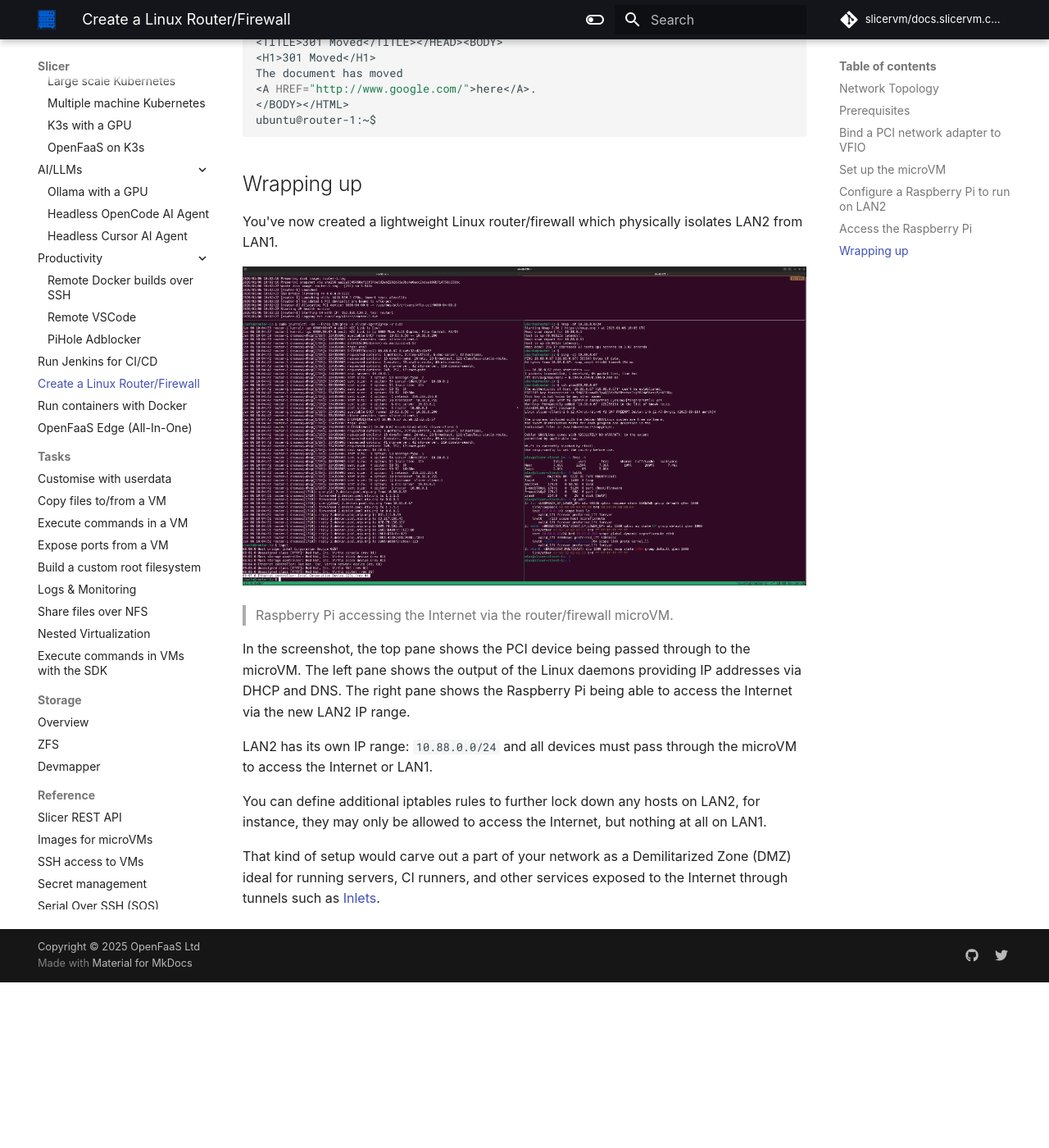
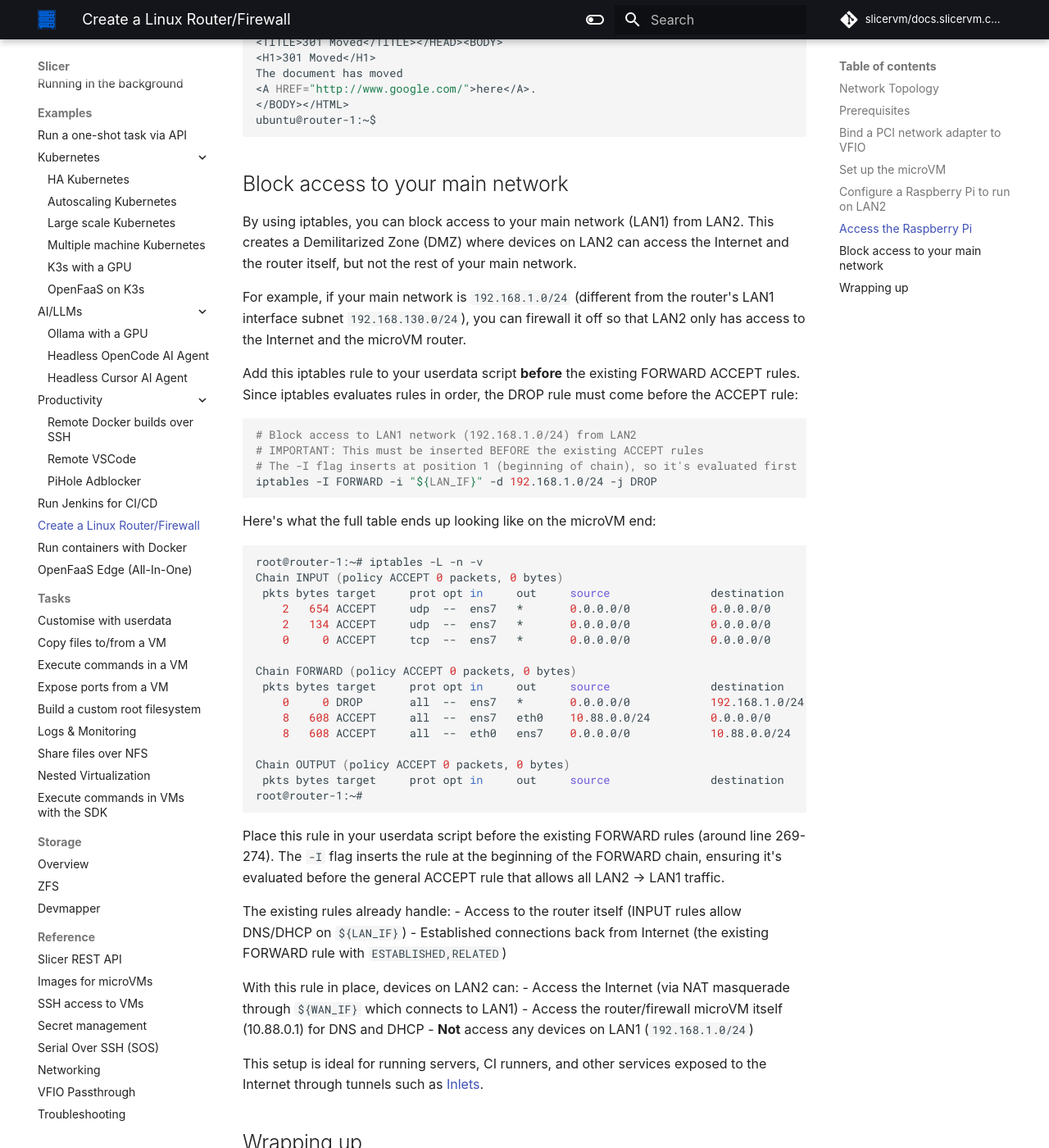
Before and after one commit to slicervm/docs.slicervm.com, an MkDocs documentation site: the page built from docs/examples/router-firewall.md, in a window 1280 px wide and 1400 px high, scrolled down 10549 px. Shown: the whole window at 82% size. Built offline with MkDocs 1.6.1 and Material for MkDocs 9.7.7, drawn with Linux system fonts in a browser that asks for light colours; some web fonts are replaced; comment, search, counter and statistics services are not loaded; before the commit the page ends 11747 px from its top, so only the background shows below that; some of the changed text lies outside the part shown.

Commit message:
Add block for main network
Signed-off-by: Alex Ellis (OpenFaaS Ltd) <alexellis2@gmail.com>

````diff
--- a/docs/examples/router-firewall.md
+++ b/docs/examples/router-firewall.md
@@ -458,6 +458,55 @@
 ubuntu@router-1:~$
 ```
 
+## Block access to your main network
+
+By using iptables, you can block access to your main network (LAN1) from LAN2. This creates a Demilitarized Zone (DMZ) where devices on LAN2 can access the Internet and the router itself, but not the rest of your main network.
+
+For example, if your main network is `192.168.1.0/24` (different from the router's LAN1 interface subnet `192.168.130.0/24`), you can firewall it off so that LAN2 only has access to the Internet and the microVM router.
+
+Add this iptables rule to your userdata script **before** the existing FORWARD ACCEPT rules. Since iptables evaluates rules in order, the DROP rule must come before the ACCEPT rule:
+
+```bash
+# Block access to LAN1 network (192.168.1.0/24) from LAN2
+# IMPORTANT: This must be inserted BEFORE the existing ACCEPT rules
+# The -I flag inserts at position 1 (beginning of chain), so it's evaluated first
+iptables -I FORWARD -i "${LAN_IF}" -d 192.168.1.0/24 -j DROP
+```
+
+Here's what the full table ends up looking like on the microVM end:
+
+```bash
+root@router-1:~# iptables -L -n -v
+Chain INPUT (policy ACCEPT 0 packets, 0 bytes)
+ pkts bytes target     prot opt in     out     source               destination
+    2   654 ACCEPT     udp  --  ens7   *       0.0.0.0/0            0.0.0.0/0            udp dpt:67
+    2   134 ACCEPT     udp  --  ens7   *       0.0.0.0/0            0.0.0.0/0            udp dpt:53
+    0     0 ACCEPT     tcp  --  ens7   *       0.0.0.0/0            0.0.0.0/0            tcp dpt:53
+
+Chain FORWARD (policy ACCEPT 0 packets, 0 bytes)
+ pkts bytes target     prot opt in     out     source               destination
+    0     0 DROP       all  --  ens7   *       0.0.0.0/0            192.168.1.0/24
+    8   608 ACCEPT     all  --  ens7   eth0    10.88.0.0/24         0.0.0.0/0
+    8   608 ACCEPT     all  --  eth0   ens7    0.0.0.0/0            10.88.0.0/24         ctstate RELATED,ESTABLISHED
+
+Chain OUTPUT (policy ACCEPT 0 packets, 0 bytes)
+ pkts bytes target     prot opt in     out     source               destination
+root@router-1:~#
+```
+
+Place this rule in your userdata script before the existing FORWARD rules (around line 269-274). The `-I` flag inserts the rule at the beginning of the FORWARD chain, ensuring it's evaluated before the general ACCEPT rule that allows all LAN2 -> LAN1 traffic.
+
+The existing rules already handle:
+- Access to the router itself (INPUT rules allow DNS/DHCP on `${LAN_IF}`)
+- Established connections back from Internet (the existing FORWARD rule with `ESTABLISHED,RELATED`)
+
+With this rule in place, devices on LAN2 can:
+- Access the Internet (via NAT masquerade through `${WAN_IF}` which connects to LAN1)
+- Access the router/firewall microVM itself (10.88.0.1) for DNS and DHCP
+- **Not** access any devices on LAN1 (`192.168.1.0/24`)
+
+This setup is ideal for running servers, CI runners, and other services exposed to the Internet through tunnels such as [Inlets](https://inlets.dev).
+
 ## Wrapping up
 
 You've now created a lightweight Linux router/firewall which physically isolates LAN2 from LAN1.
@@ -469,6 +518,4 @@
 
 LAN2 has its own IP range: `10.88.0.0/24` and all devices must pass through the microVM to access the Internet or LAN1.
 
-You can define additional iptables rules to further lock down any hosts on LAN2, for instance, they may only be allowed to access the Internet, but nothing at all on LAN1.
-
-That kind of setup would carve out a part of your network as a Demilitarized Zone (DMZ) ideal for running servers, CI runners, and other services exposed to the Internet through tunnels such as [Inlets](https://inlets.dev).
+See the [Block access to your main network](#block-access-to-your-main-network) section above for instructions on how to firewall off your main network from LAN2.
````
